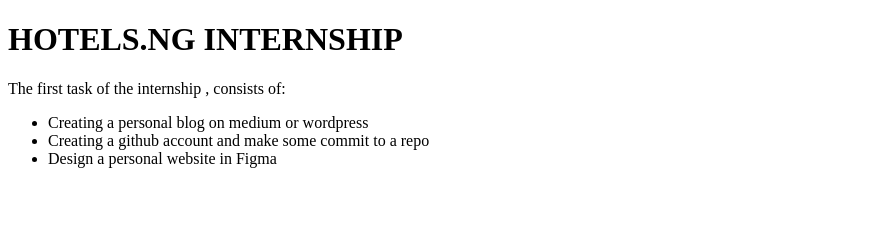
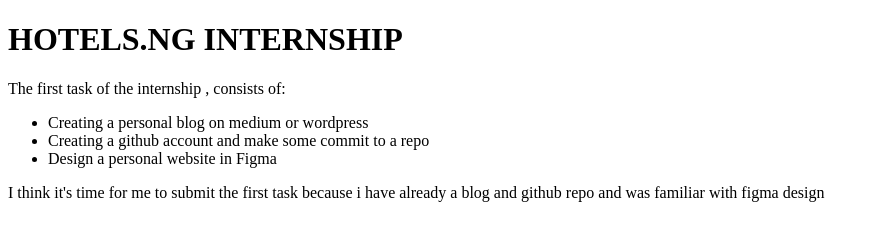
Before and after one commit to davidkathoh/HngInternship, a plain HTML site: page index.html in a window 1280 px wide. Shown: the whole page, without its empty margins (0-879 px from the left). Drawn offline with Linux system fonts and the light colour scheme.

Commit message:
index.html submition message added

```diff
--- a/index.html
+++ b/index.html
@@ -11,6 +11,7 @@
 		<li>Creating a github account and make some commit to a repo</li>
 		<li>Design a personal website in Figma</li>
 	</ul>
+	<p>I think it's time for me to submit the first task because i have already a  blog and github repo and was familiar with figma design</p>
 
 </body>
 </html>
```
